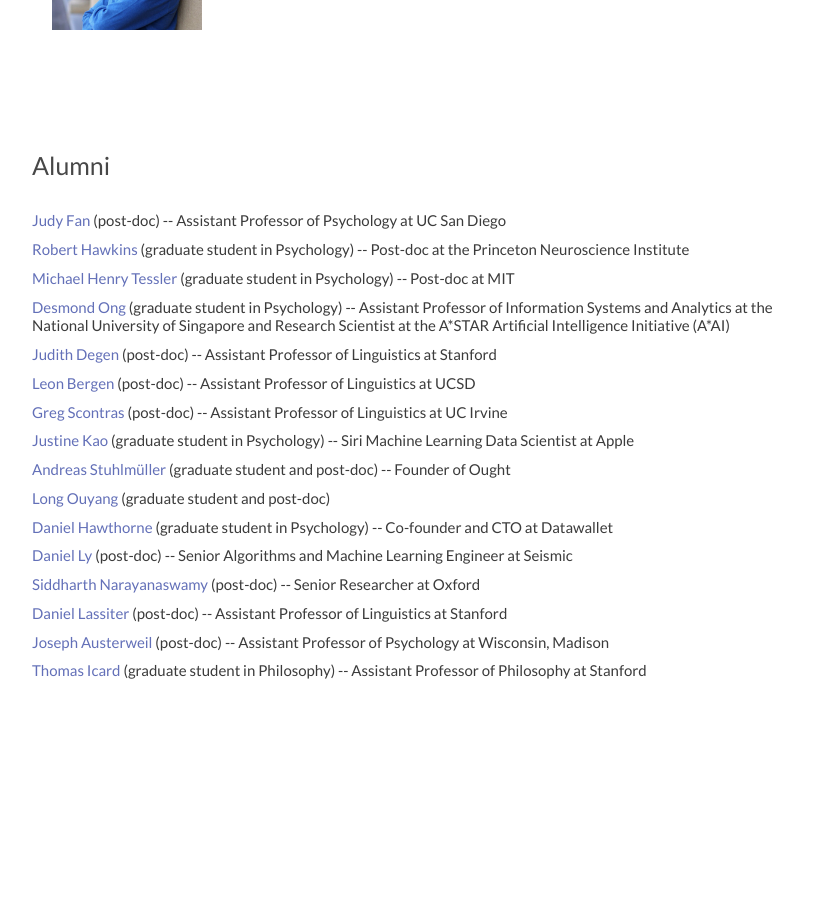
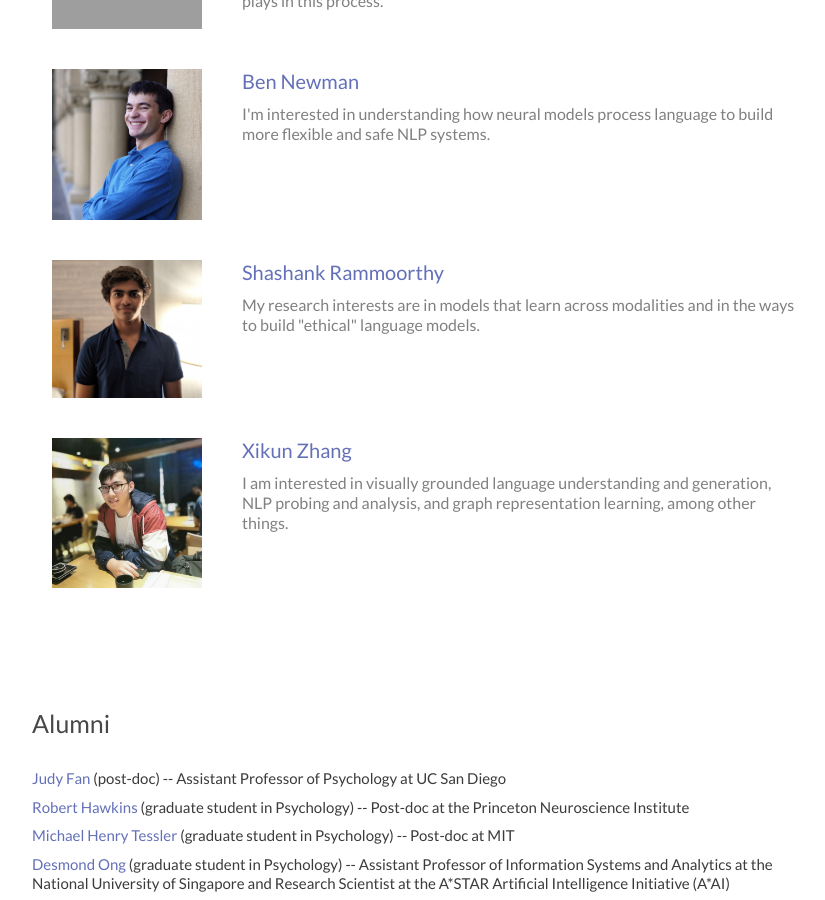
Before and after one commit to stanford-cocolab/cocolab.stanford.edu, a Jekyll site: the page built from 02-people.html, in a window 1280 px wide and 900 px high, scrolled down 2774 px. Shown: the whole window, without its empty margins (233-1058 px from the left). Built offline with Jekyll 4.4.1, drawn with Linux system fonts in a browser that asks for light colours; a script that is not in the unit is left out; before the commit the page ends 3504 px from its top, so only the background shows below that; some of the changed text lies outside the part shown.

```diff
--- a/_data/cocolab.yml
+++ b/_data/cocolab.yml
@@ -60,6 +60,12 @@
         - >
           My research is aimed at understanding the key ingredients of sample-efficient reinforcement learning. Currently, I examine how information theory might be a useful tool for facilitating this understanding, with a focus on abstractions and natural language.
 
+    - name: Jasmine Bayrooti
+      img: jasminebayrooti.png
+      bio:
+        - >
+          I'm interested in understanding structure in images and videos, with a focus on contrastive representation learning, computational algebraic topology, and probabilistic graphical modelling.
+
     - name: Shyamal Buch
       img: shyamalbuch.png
       bio:
@@ -92,6 +98,19 @@
       bio:
         - >
           I'm interested in understanding how neural models process language to build more flexible and safe NLP systems.
+
+    - name: Shashank Rammoorthy
+      img: shashank.jpg
+      bio:
+        - >
+          My research interests are in models that learn across modalities and in the ways to build "ethical" language models.
+
+    - name: Xikun Zhang
+      img: xikun.jpg
+      webpage: https://twitter.com/xikun_zhang_
+      bio:
+        - >
+          I am interested in visually grounded language understanding and generation, NLP probing and analysis, and graph representation learning, among other things.
 
 - role: Alumni
   people:
```
Also changed, not shown: images/members/jasminebayrooti.png (added), images/members/shashank.jpg (added), images/members/xikun.jpg (added).
